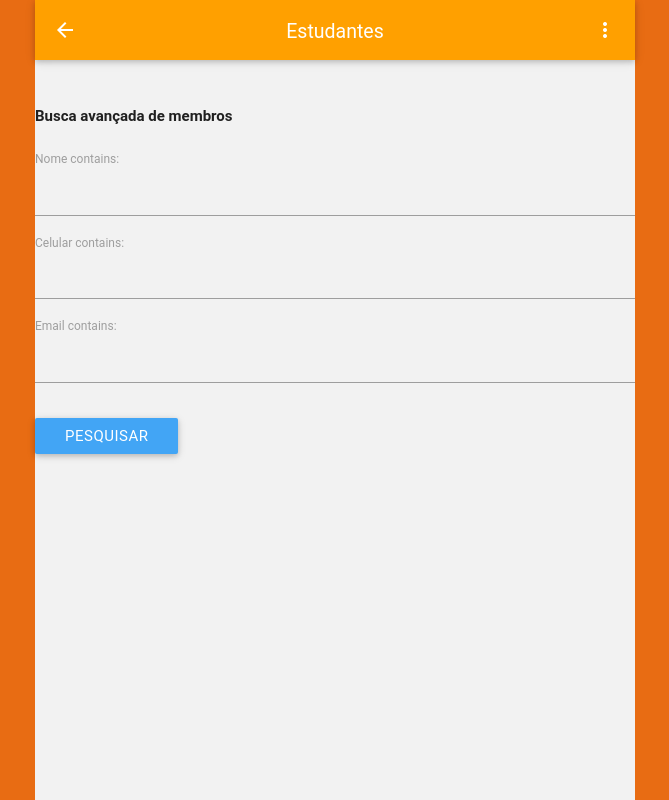
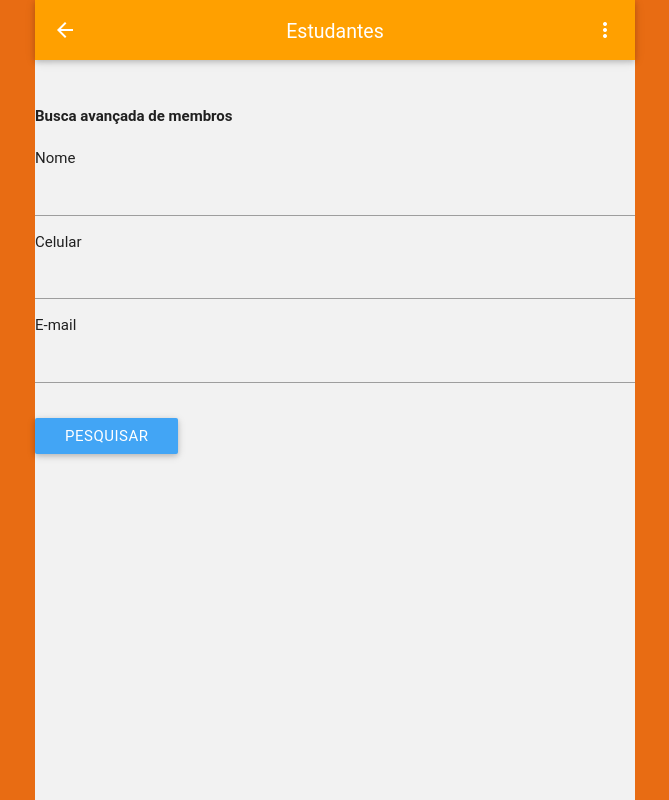
Before and after one commit to alexsteeve/escoladasnacoesbranch, a Django app: page /search2/ in a window 1280 px wide. Shown: the whole page, without its empty margins (305-974 px from the left). Run offline with Django 3.2, Linux system fonts and the light colour scheme; data that the repository does not hold is empty; some libraries are stand-ins or nearby versions.

Commit message:
Acerto da lista de busca

```diff
--- a/website/templates/website/busca_avancada2.html
+++ b/website/templates/website/busca_avancada2.html
@@ -1,5 +1,5 @@
 <!doctype html>
-{% load widget_tweaks %}
+{% load widget_tweaks static %}
 <html lang="pt-br" Xmanifest="appcache.manifest">
 <head>
     <meta charset="utf-8">
@@ -7,13 +7,13 @@
     <title>Nossas Lojas</title>
     <meta name="description" content="Pagina de Matricula de Estudantes">
     <meta name="viewport" content="width=device-width, initial-scale=1">
-    <link rel="stylesheet" href="css/main.css">
+    <link rel="stylesheet" href="{% static 'website/css/main.css' %}">
 
     <link rel="manifest" href="manifest.json">
 
     <!-- Add to homescreen for Chrome on Android -->
     <meta name="mobile-web-app-capable" content="yes">
-    <link rel="icon" sizes="192x192" href="img/icon.png">
+    <link rel="icon" sizes="192x192" href="{% static 'website/img/icon.png' %}">
     <meta name="theme-color" content="#F77F00">
 
     <!-- Add to homescreen for Safari on iOS -->
@@ -72,15 +72,15 @@
               <h4 style="margin-top: 0">Busca avançada de membros</h4>
               <div class="row">
                 <div class="form-group col-sm-4 col-md-3">
-                  {{ filter.form.nome.label_tag }}
+                  Nome
                   {% render_field filter.form.nome class="form-control" %}
                 </div>
                 <div class="form-group col-sm-4 col-md-3">
-                  {{ filter.form.celular.label_tag }}
+                  Celular
                   {% render_field filter.form.celular class="form-control" %}
                 </div>
                 <div class="form-group col-sm-4 col-md-3">
-                  {{ filter.form.email.label_tag }}
+                  E-mail
                   {% render_field filter.form.email class="form-control" %}
                 </div>
               </div>
--- a/website/templates/website/index2.html
+++ b/website/templates/website/index2.html
@@ -65,9 +65,5 @@
 <script src="{% static 'website/js/main.js' %}"></script>
 <script src="{% static 'website/js/install.js' %}"></script>
 
-<script src="{% static 'website/js/pagamento.js' %}"></script>
-<script src="{% static 'website/js/quagga.min.js' %}"></script>
-<script src="{% static 'website/js/barcode.js' %}"></script>
-
 </body>
 </html>
```
